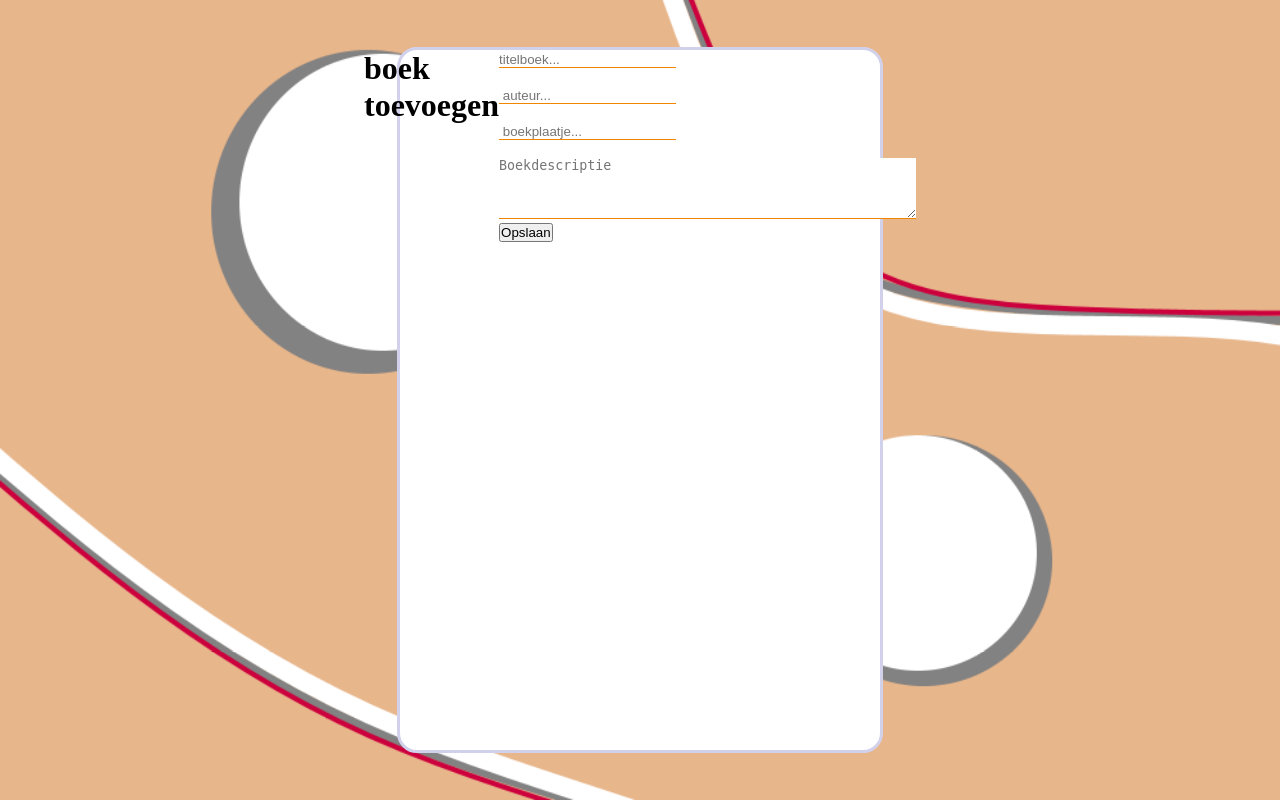
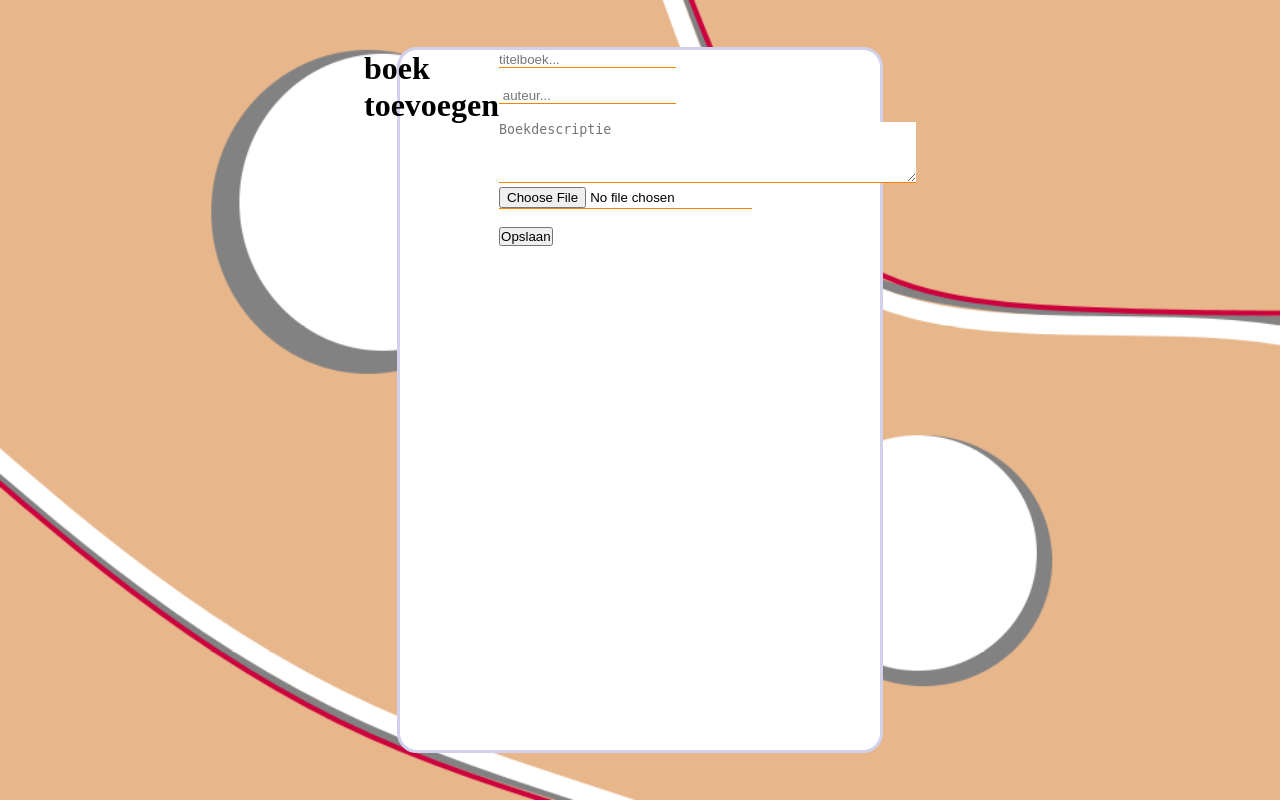
Before and after one commit to tvp23/Boeken-winkel-lekker-lezen, a PHP site: page /boektoevoegen.php in a window 1280 px wide. Run offline with PHP 8.4, Linux system fonts and the light colour scheme.

Commit message:
Working book toevoegen

```diff
--- a/boektoevoegen.php
+++ b/boektoevoegen.php
@@ -7,8 +7,8 @@
     <form action="includes/actionboektoevoegen.php" method="post">
 <input type="text" class="Boektoevoegeninputs" id="titelboekid" name="titelboek" placeholder="titelboek..."> <br><br>
 <input type="text" class="Boektoevoegeninputs" id="auteurid" name="auteur" placeholder=" auteur..."> <br><br>
-<input type="text" class="Boektoevoegeninputs" id="boekplaatjeid" name="boekplaatje" placeholder=" boekplaatje..."> <br><br>
 <textarea placeholder="Boekdescriptie" id="Boekdescriptieid" name="Boekdescriptie" rows="4" cols="50"></textarea> <br>
+<input type="file" class="Boektoevoegeninputs"  accept="image/png, image/jpeg" id="boekplaatjeid" name="boekplaatje" placeholder=" boekplaatje..."> <br><br>
 <input type="submit" id="Opslaan" name="Opslaan"  value="Opslaan" placeholder=" Boekdescriptie..."> <br>
  </form>
 
--- a/includes/actionboektoevoegen.php
+++ b/includes/actionboektoevoegen.php
@@ -20,7 +20,7 @@ if(isset($_POST["Opslaan"])){
 
 else{
     $sql = "INSERT INTO boeken (titelboek, auteur, boekplaatje, boekdescriptie) VALUES
-      (:titelboekTemplate, :auteurTemplate, :boekjeplaatjeTemplate, :boekdescriptieTemplate)";
+    (:titelboekTemplate, :auteurTemplate, :boekjeplaatjeTemplate, :boekdescriptieTemplate)";
     $params = array(":titelboekTemplate" => "$titelboek", ":auteurTemplate" => "$auteur", ":boekjeplaatjeTemplate" => "$boekplaatje", ":boekdescriptieTemplate" => "$Boekdescriptie");
 
     $sth = $con->prepare($sql);
```
